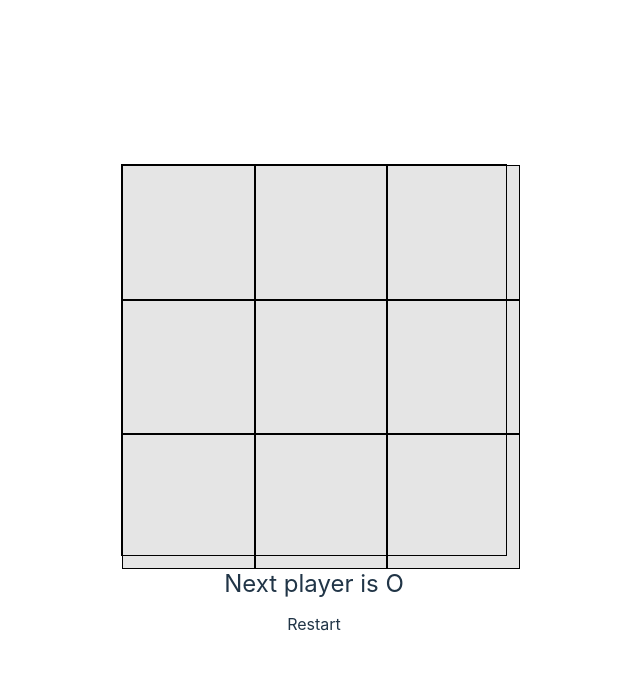
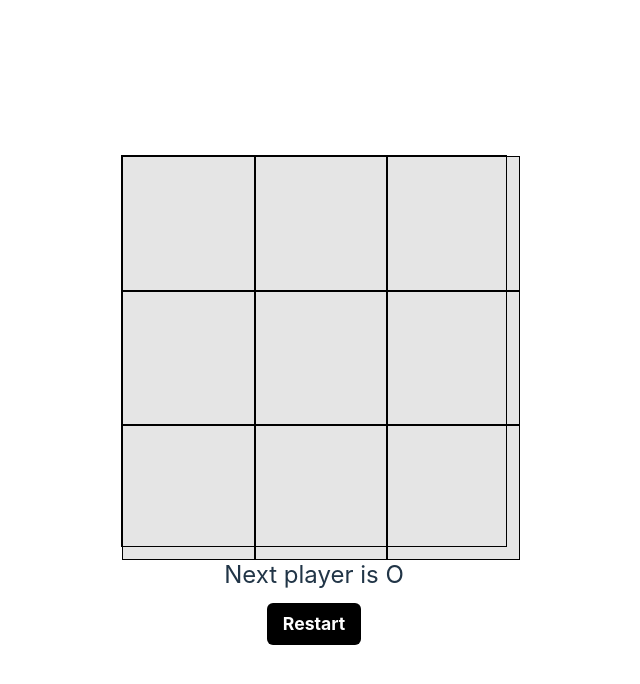
Before and after one commit to Valentin1495/PolyglotPal, a React (Vite) app: page /tic-tac-toe in a window 1280 px wide. Shown: the top 684 px of the page, without its empty margins (326-966 px from the left). Built offline with nearby package versions, Linux system fonts and the light colour scheme.

Commit message:
Modify CSS
Tic-Tac-Toe

```diff
--- a/src/components/Tic-Tac-Toe/tic-tac-toe.tsx
+++ b/src/components/Tic-Tac-Toe/tic-tac-toe.tsx
@@ -96,12 +96,7 @@ export default function TicTacToe() {
           : `Next player is ${isXTurn ? 'X' : 'O'}`}
       </p>
 
-      <button
-        onClick={restart}
-        style={{
-          cursor: 'pointer',
-        }}
-      >
+      <button onClick={restart} className='btn'>
         Restart
       </button>
     </div>
```
